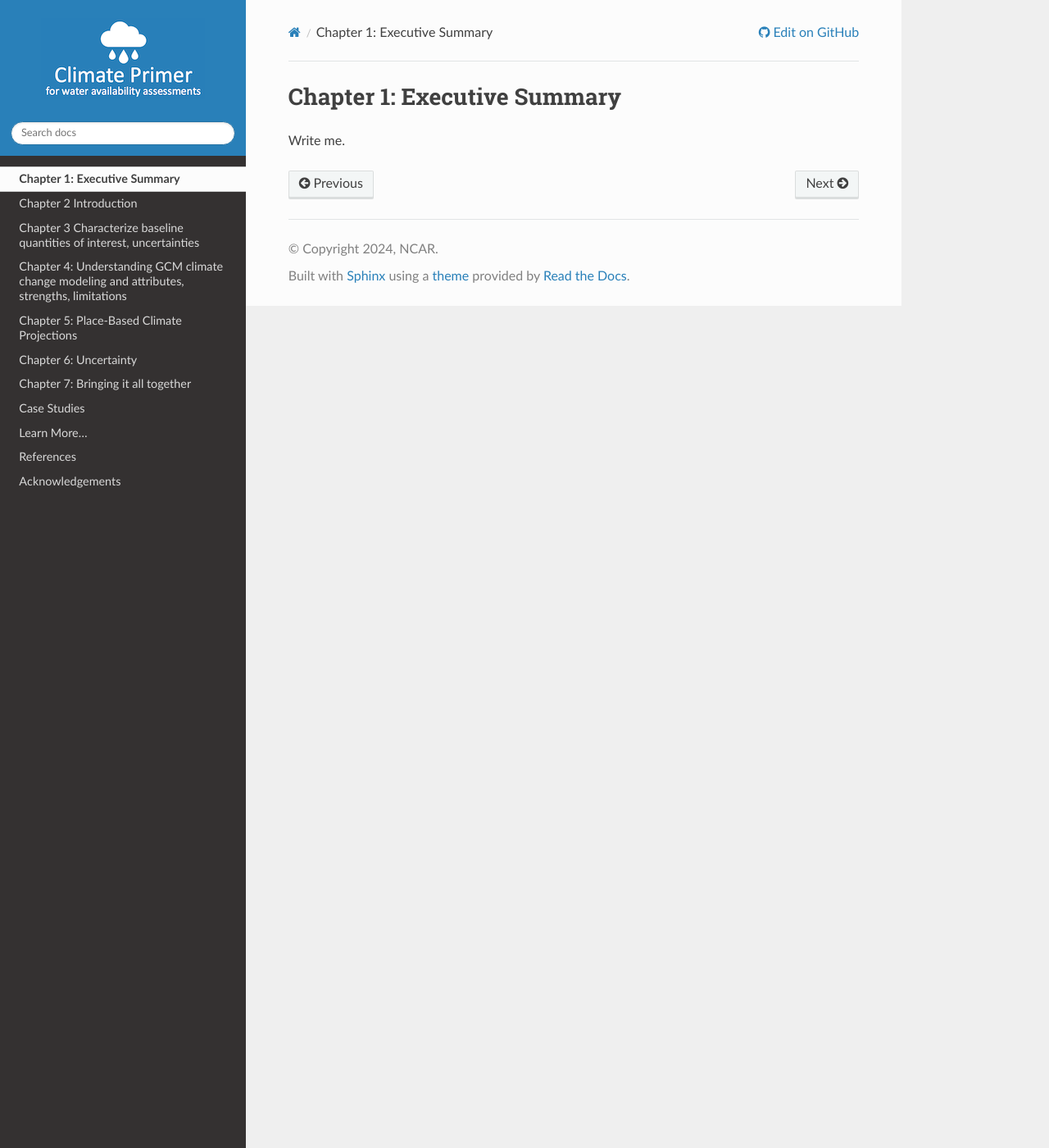
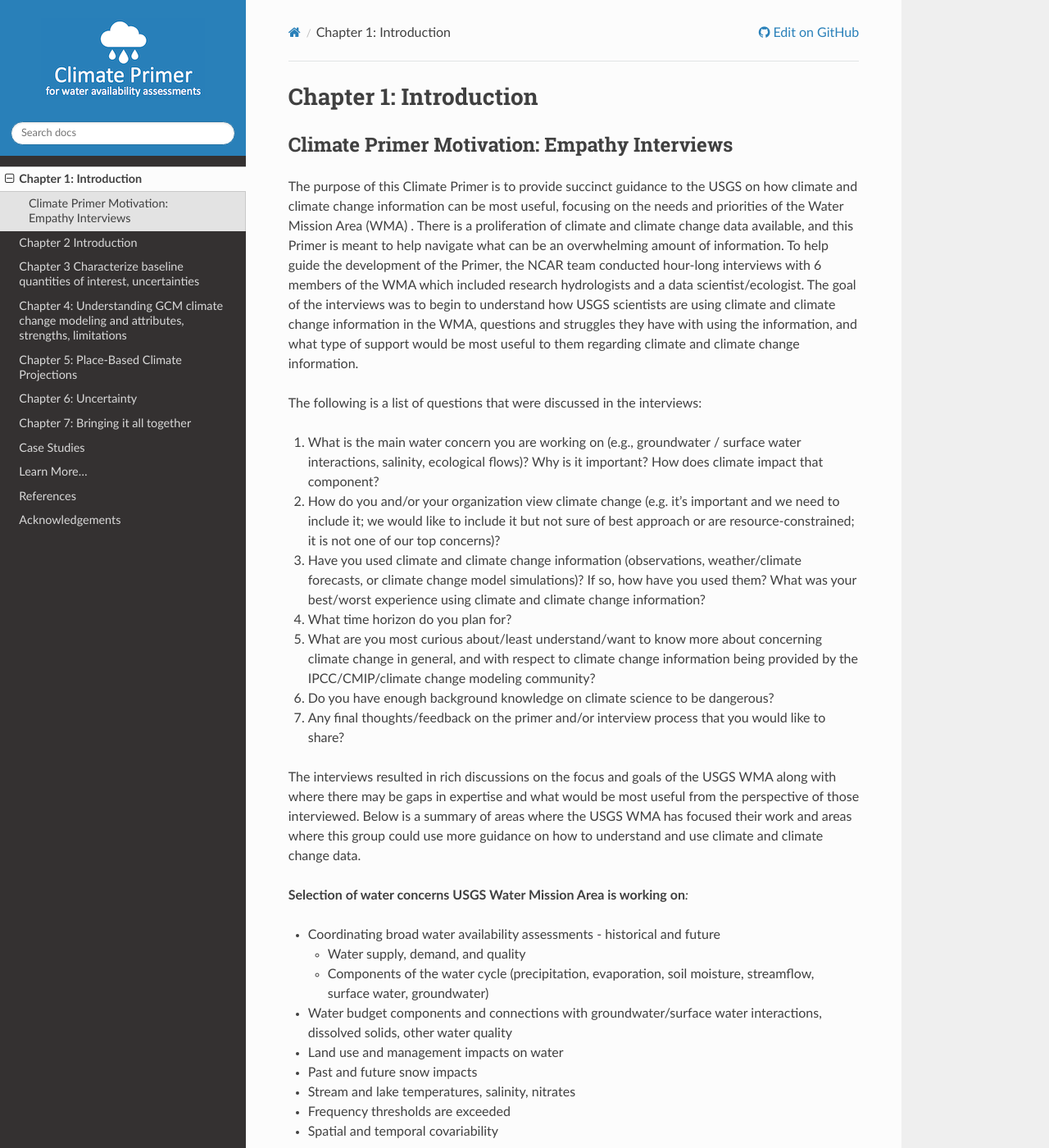
Before and after one commit to NCAR/climate-primer-water, a Sphinx documentation site: the page built from doc/summary.rst, in a window 1280 px wide and 1400 px high. Shown: the whole window at 82% size. Built offline with Sphinx 7.4.7 and the Read the Docs theme 2.0.0, drawn with Linux system fonts in a browser that asks for light colours; some of the changed text lies outside the part shown.

Commit message:
Update summary.rst

```diff
--- a/doc/summary.rst
+++ b/doc/summary.rst
@@ -1,6 +1,125 @@
 
 
-Chapter 1: Executive Summary
+Chapter 1: Introduction
 ============================
 
-Write me.
+Climate Primer Motivation: Empathy Interviews
+-------------------------------------------------
+
+The purpose of this Climate Primer is to provide succinct guidance to
+the USGS on how climate and climate change information can be most
+useful, focusing on the needs and priorities of the Water Mission Area
+(WMA) . There is a proliferation of climate and climate change data
+available, and this Primer is meant to help navigate what can be an
+overwhelming amount of information. To help guide the development of the
+Primer, the NCAR team conducted hour-long interviews with 6 members of
+the WMA which included research hydrologists and a data
+scientist/ecologist. The goal of the interviews was to begin to understand how
+USGS scientists are using climate and climate change information in the
+WMA, questions and struggles they have with using the information, and
+what type of support would be most useful to them regarding climate and
+climate change information.
+
+The following is a list of questions that were discussed in the
+interviews:
+
+1) What is the main water concern you are working on (e.g., groundwater
+   / surface water interactions, salinity, ecological flows)? Why is it
+   important? How does climate impact that component?
+
+2) How do you and/or your organization view climate change (e.g. it’s
+   important and we need to include it; we would like to include it but
+   not sure of best approach or are resource-constrained; it is not one
+   of our top concerns)?
+
+3) Have you used climate and climate change information (observations,
+   weather/climate forecasts, or climate change model simulations)? If so, how
+   have you used them? What was your best/worst experience using
+   climate and climate change information?
+
+4) What time horizon do you plan for?
+
+5) What are you most curious about/least understand/want to know more
+   about concerning climate change in general, and with respect to
+   climate change information being provided by the IPCC/CMIP/climate
+   change modeling community?
+
+6) Do you have enough background knowledge on climate science to be
+   dangerous?
+
+7) Any final thoughts/feedback on the primer and/or interview
+   process that you would like to share?
+
+The interviews resulted in rich discussions on the focus and goals of
+the USGS WMA along with where there may be gaps in
+expertise and what would be most useful from the perspective of those
+interviewed. Below is a summary of areas where the USGS WMA
+has focused their work and areas where this group could use more
+guidance on how to understand and use climate and climate change data.
+
+**Selection of water concerns USGS Water Mission Area is working on**\ *:*
+
+-  Coordinating broad water availability assessments - historical and
+   future
+
+   -  Water supply, demand, and quality
+
+   -  Components of the water cycle (precipitation, evaporation, soil moisture,
+      streamflow, surface water, groundwater)
+
+-  Water budget components and connections with groundwater/surface water
+   interactions, dissolved solids, other water quality
+
+-  Land use and management impacts on water
+
+-  Past and future snow impacts
+
+-  Stream and lake temperatures, salinity, nitrates
+
+-  Frequency thresholds are exceeded
+
+-  Spatial and temporal covariability
+
+**Desired information from a climate primer**\ *:*
+
+-  Basics of climate change data
+
+   -  How to evaluate datasets
+
+      -  Which datasets are good for past vs. future analysis?
+
+      -  Are some datasets "better" than others and, if so, why?
+
+   -  Where to obtain datasets, scripts to help with downloading and
+      converting datasets
+
+   -  Understanding downscaling
+
+   -  Uncertainties, biases, limitations
+
+      -  How to characterize and quantify uncertainties
+
+      -  Understand how biases impact results
+
+-  Recommendations for good observational datasets
+
+-  Provide a "standardized approach" for using climate and climate
+   change information
+
+   -  How to go from observation to climate change impacts
+
+   -  What to do if there are data gaps
+
+-  High-level overview to understand main issues
+
+   -  How to decipher what is "real" and what to trust in the literature
+
+   -  Glossary of terms
+
+-  Guidelines on how to present outputs in a reasonable way
+
+-  Understanding of attribution (what was from climate vs. other
+   drivers)
+
+-  How to combine multiple future projections of drivers, e.g.,
+   future land use with future climate
```
